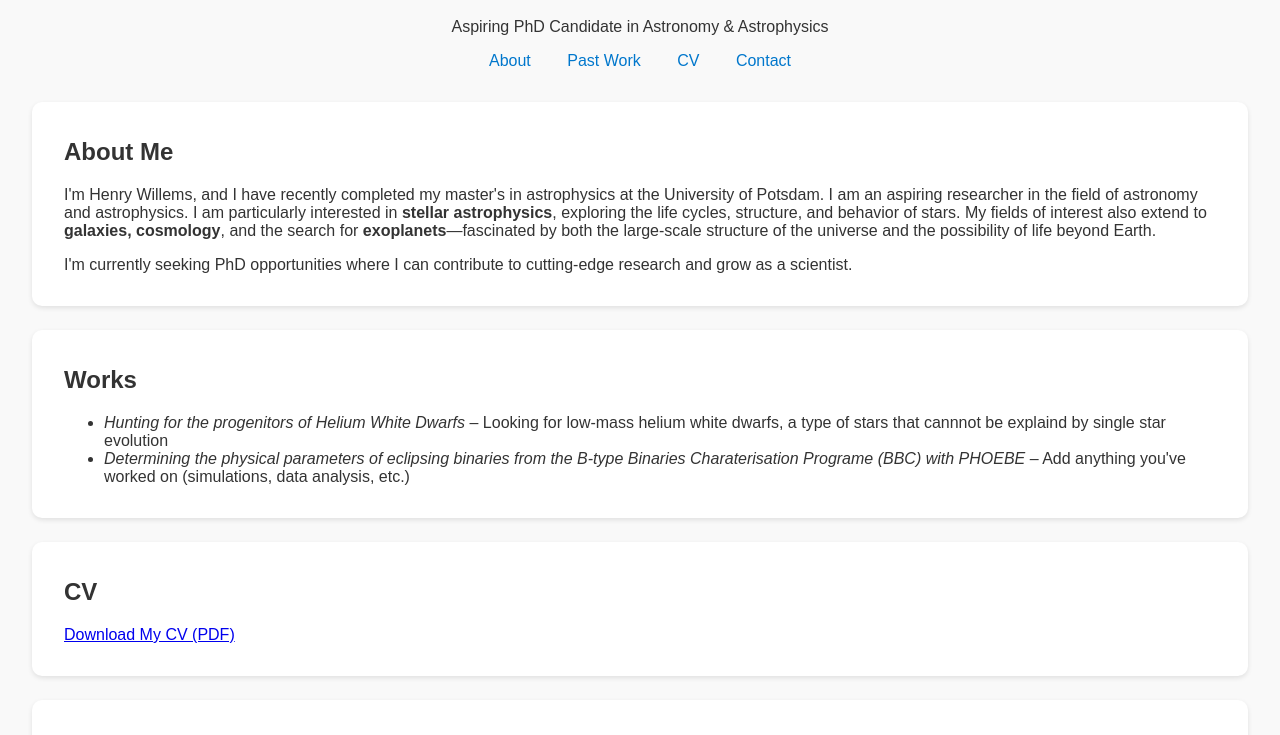
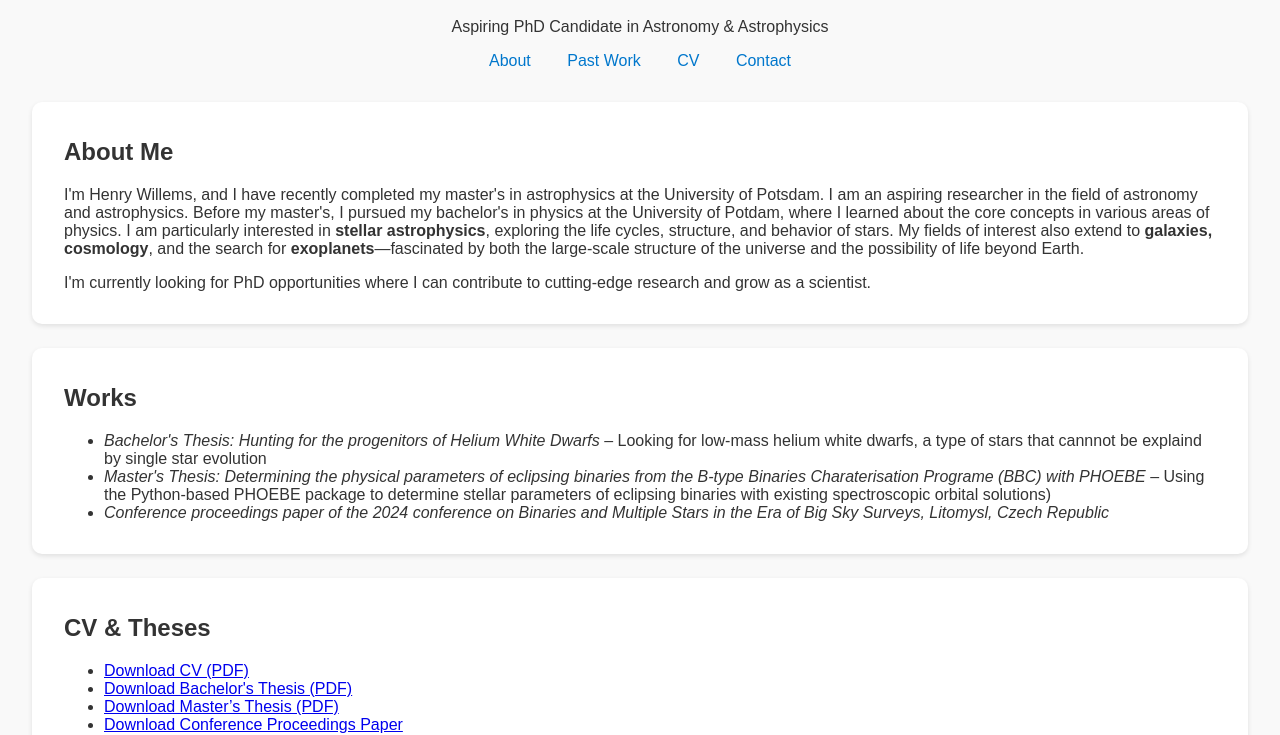
Before and after one commit to hwillems2/henrywillems.github.io, a plain HTML site: page index.html in a window 1280 px wide. Shown: the part 72-807 px from the top of the page. Drawn offline with Linux system fonts and the light colour scheme.

Commit message:
Update index.html

```diff
--- a/index.html
+++ b/index.html
@@ -53,25 +53,32 @@
     <h2>About Me</h2>
     <p>
       I'm Henry Willems, and I have recently completed my master's in astrophysics at the University of Potsdam. I am an aspiring researcher in the field of astronomy and astrophysics.
+      Before my master's, I pursued my bachelor's in physics at the University of Potdam, where I learned about the core concepts in various areas of physics.
       I am particularly interested in <strong>stellar astrophysics</strong>, exploring the life cycles, structure, and behavior of stars.
       My fields of interest also extend to <strong>galaxies, cosmology</strong>, and the search for <strong>exoplanets</strong>—fascinated by both the large-scale structure of the universe and the possibility of life beyond Earth.
     </p>
     <p>
-      I'm currently seeking PhD opportunities where I can contribute to cutting-edge research and grow as a scientist.
+      I'm currently looking for PhD opportunities where I can contribute to cutting-edge research and grow as a scientist.
     </p>
   </section>
 
   <section id="work">
     <h2>Works</h2>
     <ul>
-      <li><em>Hunting for the progenitors of Helium White Dwarfs</em> – Looking for low-mass helium white dwarfs, a type of stars that cannnot be explaind by single star evolution</li>
-      <li><em>Determining the physical parameters of eclipsing binaries from the B-type Binaries Charaterisation Programe (BBC) with PHOEBE</em> – Add anything you've worked on (simulations, data analysis, etc.)</li>
+      <li><em>Bachelor's Thesis: Hunting for the progenitors of Helium White Dwarfs</em> – Looking for low-mass helium white dwarfs, a type of stars that cannnot be explaind by single star evolution</li>
+      <li><em>Master's Thesis: Determining the physical parameters of eclipsing binaries from the B-type Binaries Charaterisation Programe (BBC) with PHOEBE</em> – Using the Python-based PHOEBE package to determine stellar parameters of eclipsing binaries with existing spectroscopic orbital solutions)</li>
+      <li><em>Conference proceedings paper of the 2024 conference on Binaries and Multiple Stars in the Era of Big Sky Surveys, Litomysl, Czech Republic</em></li>
     </ul>
   </section>
 
   <section id="cv">
-    <h2>CV</h2>
-    <p><a href="HenryWillems_CV.pdf" target="_blank">Download My CV (PDF)</a></p>
+    <h2>CV & Theses</h2>
+    <ul>
+      <li><a href="Henry_Willems_CV.pdf" target="_blank">Download CV (PDF)</a></li>
+      <li><a href="Bachelor_Thesis.pdf" target="_blank">Download Bachelor's Thesis (PDF)</a></li>
+      <li><a href="Master_Thesis.pdf" target="_blank">Download Master’s Thesis (PDF)</a></li>
+      <li><a href="Litomysl_G15_Willems.pdf" target="_blank">Download Conference Proceedings Paper</a>
+    </ul>
   </section>
 
   <section id="contact">
@@ -79,7 +86,7 @@
     <p>Email: willems@mpia.de</p>
     <p>
       <!--<a href="https://linkedin.com/in/henrywillems" target="_blank">LinkedIn</a> |-->
-      <a href="https://github.com/henrywillems" target="_blank">GitHub</a> |
+      <a href="https://github.com/hwillems2" target="_blank">GitHub</a> |
       <a href="https://orcid.org/0009-0006-1477-5634" target="_blank">ORCID</a>
     </p>
   </section>
```
